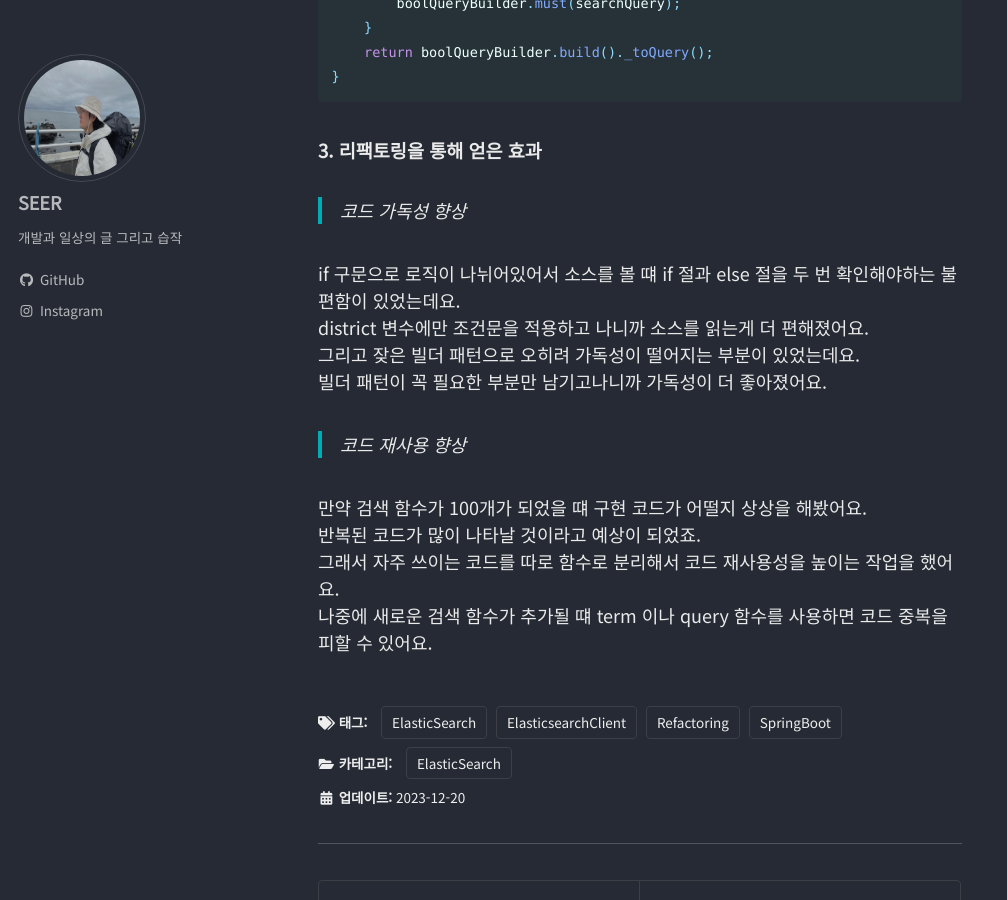
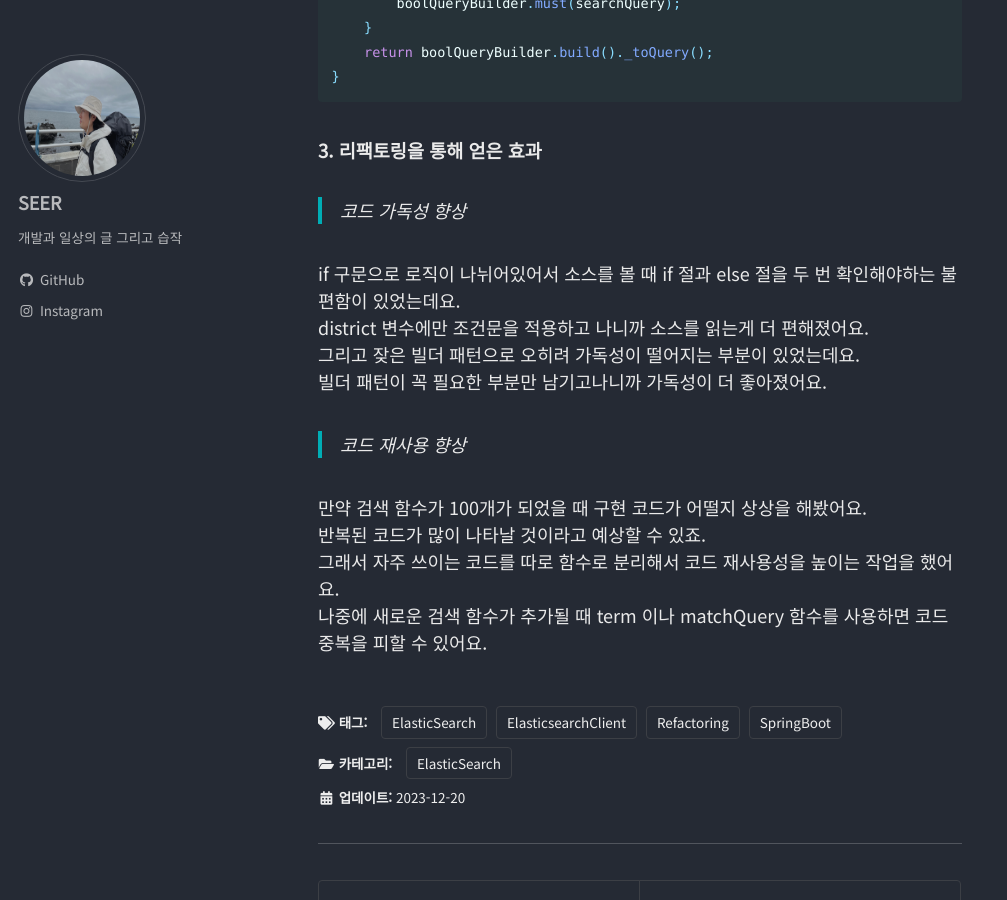
Before and after one commit to seer723/seer.github.io, a Jekyll site: the page built from _posts/2023-12-20-ElasticsearchClient 코드 리팩토링.md, in a window 1280 px wide and 900 px high, scrolled down 2995 px. Shown: the whole window, without its empty margins (0-1007 px from the left). Built offline with Jekyll 4.4.1, drawn with Linux system fonts in a browser that asks for light colours; cached includes are drawn as plain includes.

```diff
--- a/_posts/2023-12-20-ElasticsearchClient 코드 리팩토링.md
+++ b/_posts/2023-12-20-ElasticsearchClient 코드 리팩토링.md
@@ -133,14 +133,14 @@ private Query boolQuery(List<Query> queries) {
 
 > 코드 가독성 향상
 
-if 구문으로 로직이 나뉘어있어서 소스를 볼 떄 if 절과 else 절을 두 번 확인해야하는 불편함이 있었는데요.
+if 구문으로 로직이 나뉘어있어서 소스를 볼 때 if 절과 else 절을 두 번 확인해야하는 불편함이 있었는데요.
 district 변수에만 조건문을 적용하고 나니까 소스를 읽는게 더 편해졌어요.
 그리고 잦은 빌더 패턴으로 오히려 가독성이 떨어지는 부분이 있었는데요.
 빌더 패턴이 꼭 필요한 부분만 남기고나니까 가독성이 더 좋아졌어요.
 
 > 코드 재사용 향상
 
-만약 검색 함수가 100개가 되었을 떄 구현 코드가 어떨지 상상을 해봤어요.
-반복된 코드가 많이 나타날 것이라고 예상이 되었죠.
+만약 검색 함수가 100개가 되었을 때 구현 코드가 어떨지 상상을 해봤어요.
+반복된 코드가 많이 나타날 것이라고 예상할 수 있죠.
 그래서 자주 쓰이는 코드를 따로 함수로 분리해서 코드 재사용성을 높이는 작업을 했어요.
-나중에 새로운 검색 함수가 추가될 떄 term 이나 query 함수를 사용하면 코드 중복을 피할 수 있어요.
+나중에 새로운 검색 함수가 추가될 때 term 이나 matchQuery 함수를 사용하면 코드 중복을 피할 수 있어요.
```
Also changed, not shown: _posts/2023-12-24-Elasticsearch 사용자 정의 단어 적용하기.md (added, +70 -0 lines).
